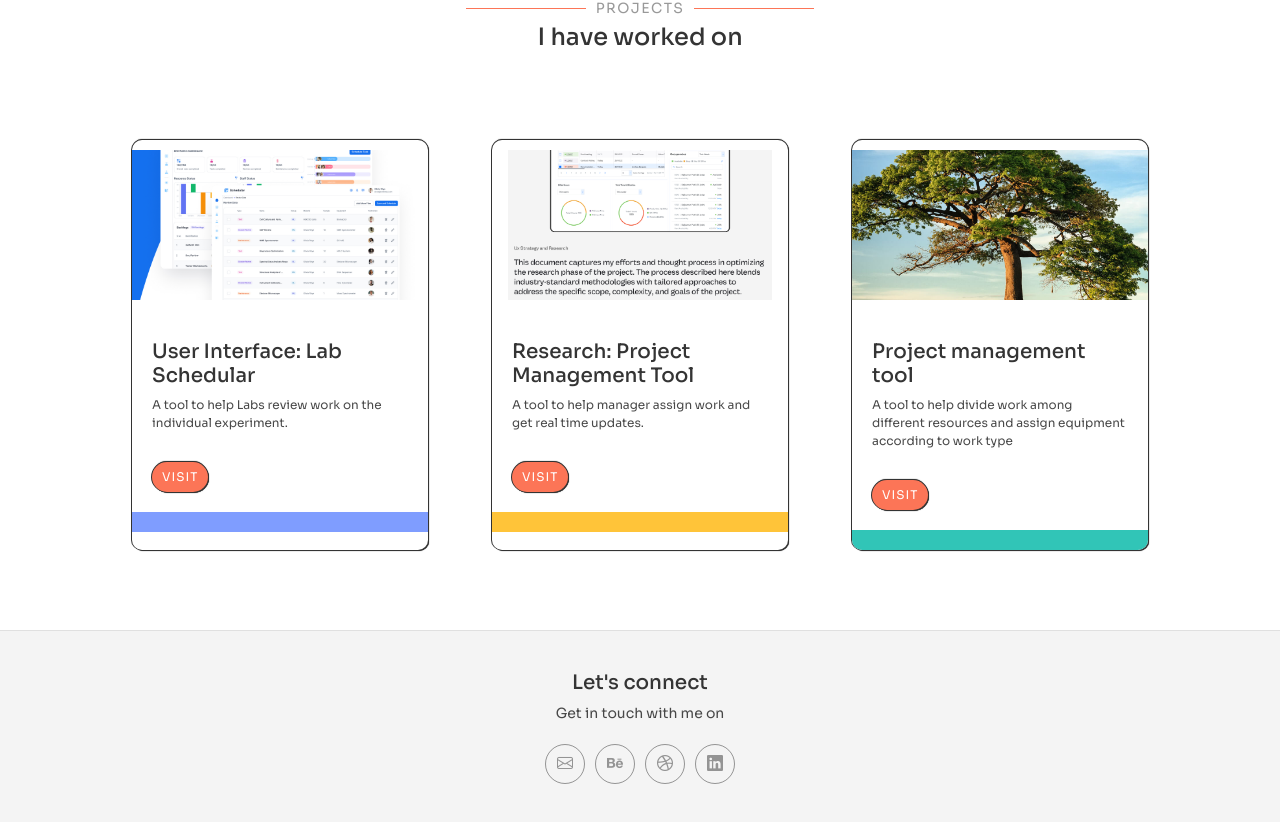
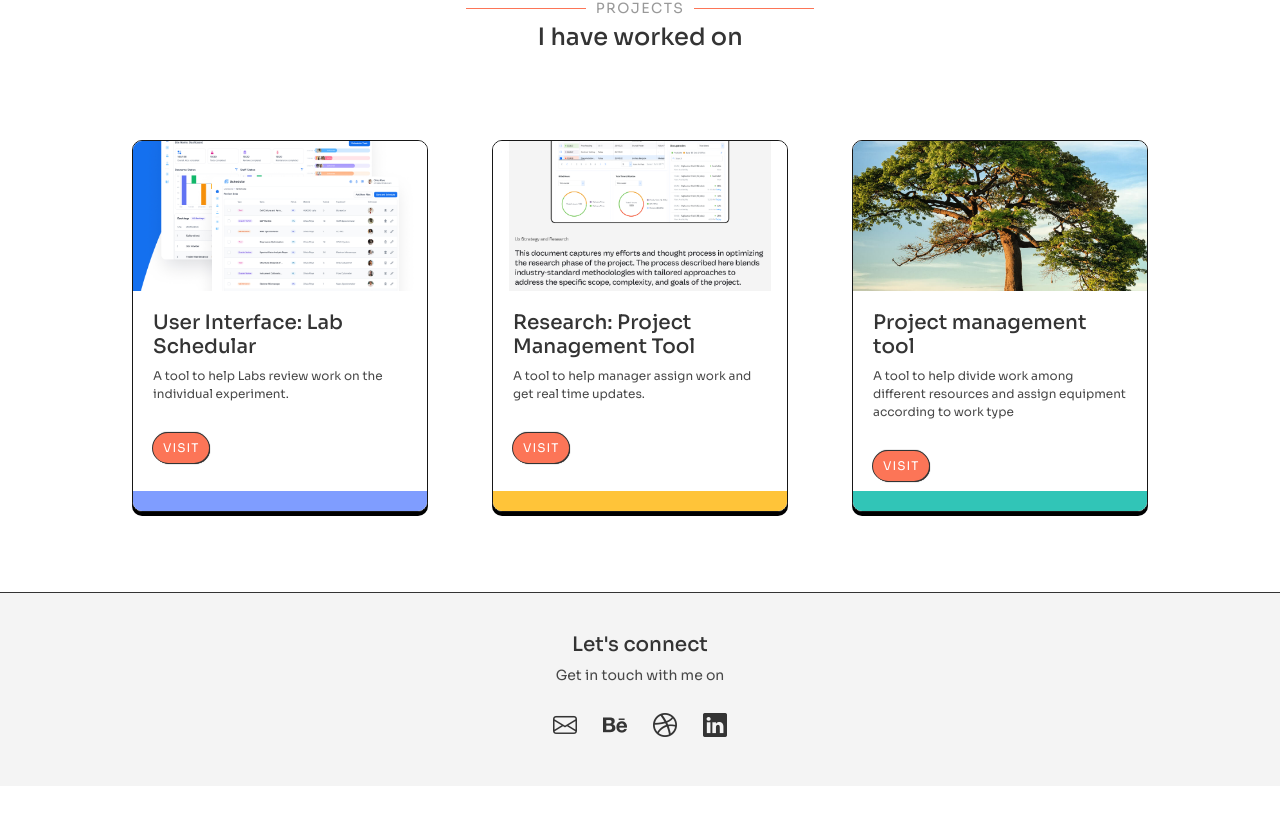
Before and after one commit to ShivaniJ557/Portfolio-Shivani-Jaiswal, a plain HTML site: page index.html in a window 1280 px wide. Shown: the part 1096-1918 px from the top of the page. After the commit the page ends 1882 px from the top, so only its background shows below. Drawn offline with Linux system fonts and the light colour scheme; files whose address does not match are found by name.

Commit message:
Update main.css

```diff
--- a/assets/css/main.css
+++ b/assets/css/main.css
@@ -392,8 +392,8 @@ h6 {
 --------------------------------------------------------------*/
 .footer {
   --background-color: color-mix(in srgb, var(--default-color), transparent 95%);
-  border-top: 1px solid color-mix(in srgb, var(--default-color), transparent 90%);
-  color: var(--default-color);
+  border-top: 1px solid var(--default-color);
+  color: var(--background-color);
   background-color: var(--background-color);
   font-size: 14px;
   padding: 40px 0;
@@ -414,10 +414,8 @@ h6 {
   justify-content: center;
   width: 40px;
   height: 40px;
-  border-radius: 50%;
-  border: 1px solid color-mix(in srgb, var(--default-color), transparent 50%);
-  font-size: 16px;
-  color: color-mix(in srgb, var(--default-color), transparent 50%);
+  font-size: 24px;
+  color: var(--default-color);
   margin: 0 5px;
   transition: 0.3s;
 }
@@ -773,6 +771,7 @@ p {
 /*--------------------------------------------------------------
 # Experience Section
 --------------------------------------------------------------*/
+
 .Space-for-cards{
   margin: 20px;
 }
@@ -783,7 +782,8 @@ p {
   color: color-mix(in srgb, var(--background-color), transparent 20%);
   border-radius: 10px;
   width: 250px;
-  background-color: #fdfdfd
+  background-color: #fdfdfd;
+  justify-content: space-between;
 }
 .experience-item h5{
   font-weight: 700;
@@ -828,21 +828,19 @@ p {
 .experience .btn-projects:hover{
   background-color: color-mix(in srgb, #EDBA23 90%, BLACK 20%);
 }
+
+
 /*--------------------------------------------------------------
 # Project Section
 --------------------------------------------------------------*/
 
 .project .project-item {
-
-  border-left: 10px #7F9DFF;
+  border: 1px solid var(--Text-Main, #171717);
+  box-shadow: 0px 4px 0px 0px #000;
   background: #FFF;
   position: relative;
   overflow: hidden;
   border-radius: 10px;
-  padding: 10px 0px 0px 0px;
-  box-shadow: 1px 1px #343434,
-  0 -1px 1px #343434, 1px 1px 1px #343434,
-  -1px 0 0 #343434, 1px 1px 0 #343434, 1px 0 0 #343434, 0 -1px 0 #343434;
 }
 
 .project .project-item img {
@@ -859,20 +857,26 @@ p {
   background-color: var(--accent-color2);
   width: 100%;
   height: 20px;
+  position: absolute;
+  bottom: 0;
 }
 .project-bottom-border1{
   background-color: var(--accent-color3);
   width: 100%;
   height: 20px;
+  position: absolute;
+  bottom: 0;
 }
 .project-bottom-border2{
   background-color: var(--accent-color1);
   width: 100%;
   height: 20px;
+  position: absolute;
+  bottom: 0;
 }
 
 .project-inner-content{
-  padding: 20px 20px 20px 20px ;
+  padding: 0px 20px 20px 20px ;
 }
 .project p{
   font-size: 12px;
@@ -893,7 +897,7 @@ p {
   box-shadow: 1px 1px #343434,
   0 -1px 1px #343434, 1px 1px 1px #343434,
   -1px 0 0 #343434, 1px 1px 0 #343434, 1px 0 0 #343434, 0 -1px 0 #343434;
-
+  margin-bottom: 10px;
 }
 .project .btn-projects:hover{
   background-color: color-mix(in srgb, var(--accent-color) 90%, BLACK 20%);
```
